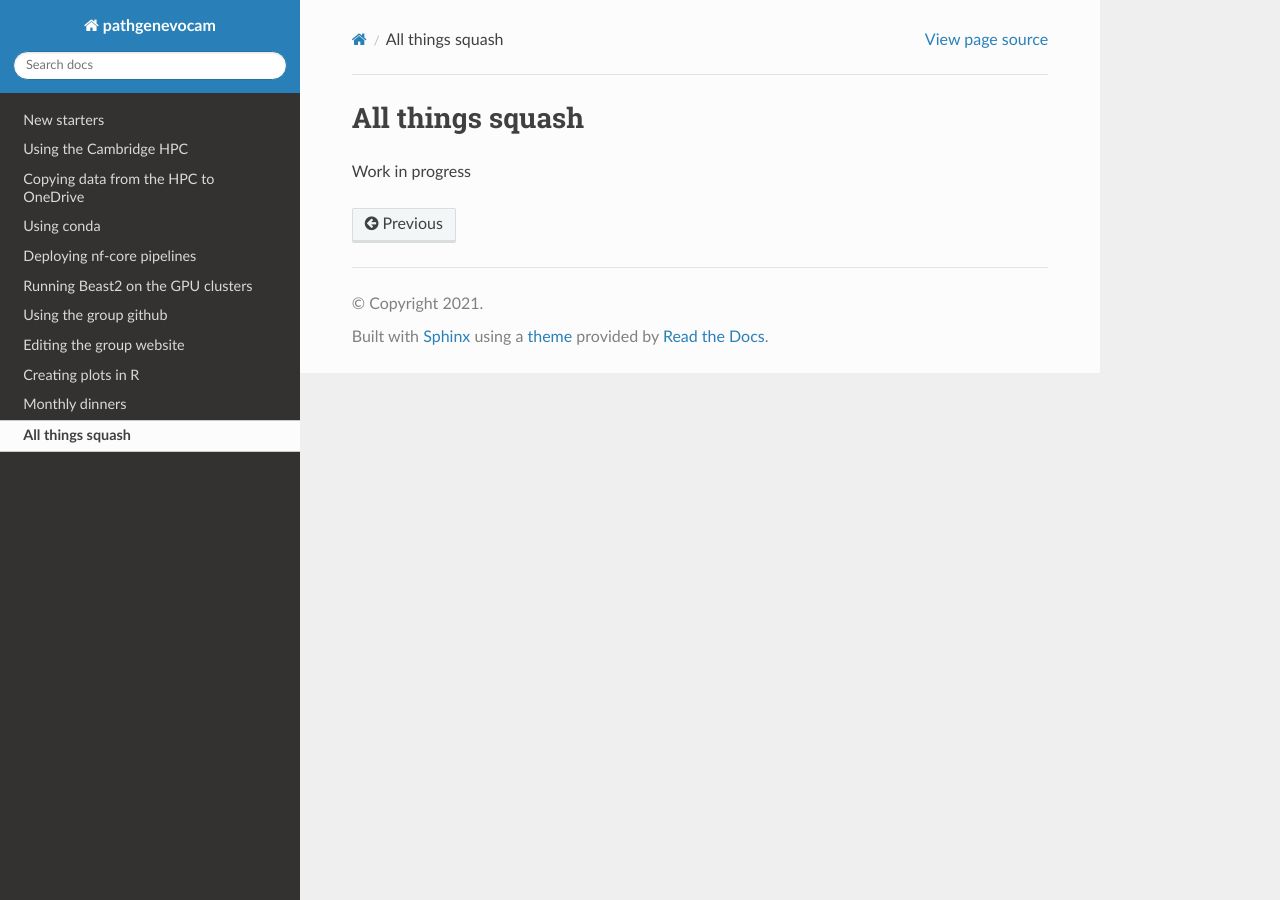
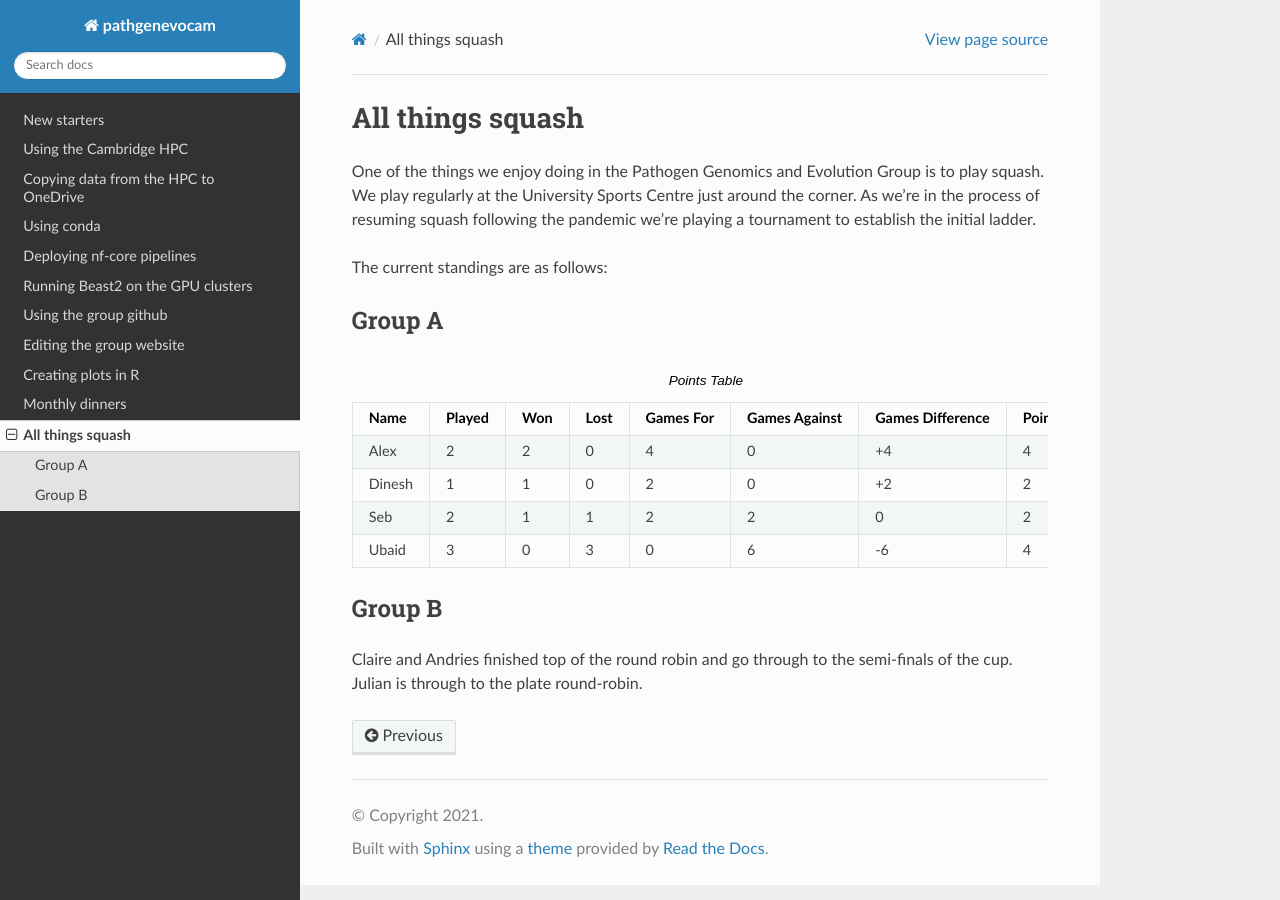
Before and after one commit to pathgenevocam/readthedocs, a Sphinx documentation site: the page built from docs/source/squash.rst, in a window 1280 px wide. Built offline with Sphinx 7.4.7 and the Read the Docs theme 2.0.0, drawn with Linux system fonts in a browser that asks for light colours.

Commit message:
edit squash.rst

```diff
--- a/docs/source/squash.rst
+++ b/docs/source/squash.rst
@@ -1,4 +1,62 @@
 All things squash
 =================
 
-Work in progress
+One of the things we enjoy doing in the Pathogen Genomics and Evolution Group is to play squash.
+We play regularly at the University Sports Centre just around the corner.  As we're in the process
+of resuming squash following the pandemic we're playing a tournament to establish the initial ladder.
+
+The current standings are as follows:
+
+Group A
+-------
+
+.. list-table:: Points Table
+   :widths: 25 25 25 25 25 25 25 25
+   :header-rows: 1
+
+   * - Name
+     - Played
+     - Won
+     - Lost
+     - Games For
+     - Games Against
+     - Games Difference
+     - Points
+   * - Alex
+     - 2
+     - 2
+     - 0
+     - 4
+     - 0
+     - +4
+     - 4
+   * - Dinesh
+     - 1
+     - 1
+     - 0
+     - 2
+     - 0
+     - +2
+     - 2
+   * - Seb
+     - 2
+     - 1
+     - 1
+     - 2
+     - 2
+     - 0
+     - 2
+   * - Ubaid
+     - 3
+     - 0
+     - 3
+     - 0
+     - 6
+     - -6
+     - 4
+
+Group B
+-------
+
+Claire and Andries finished top of the round robin and go through to the semi-finals of the cup.
+Julian is through to the plate round-robin.
```
